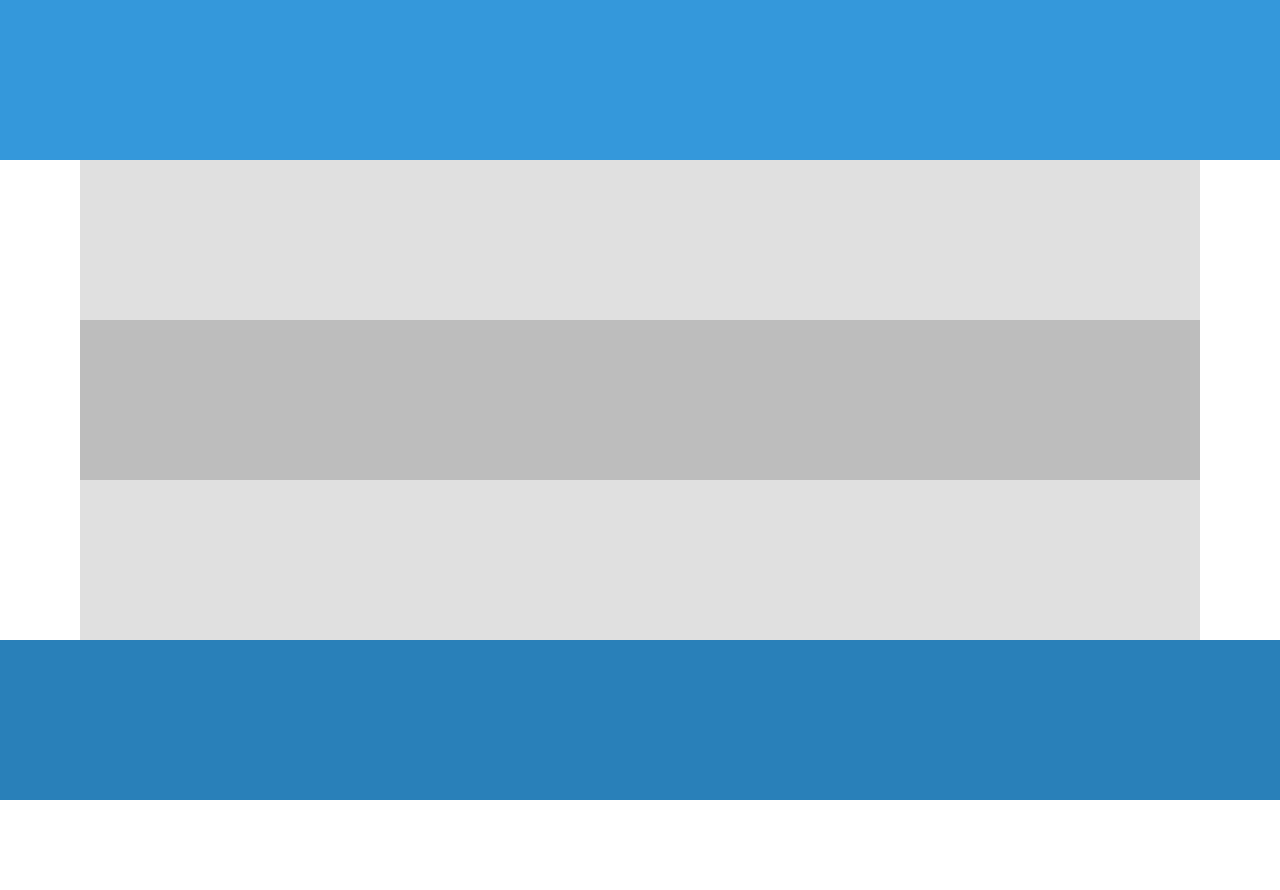
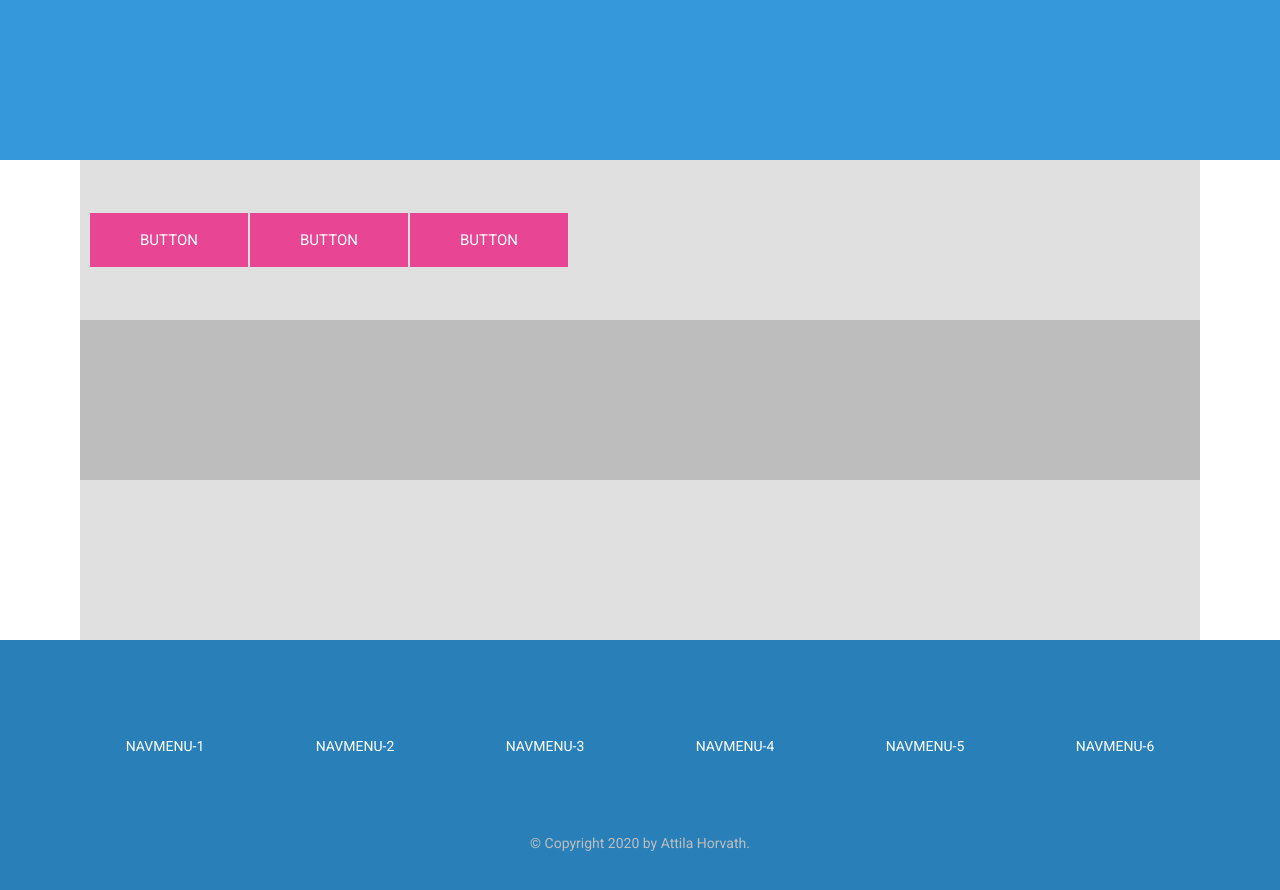
Before and after one commit to sweeptic/Scss-template-for-small-html-projects, a plain HTML site: page index.html in a window 1280 px wide. Before the commit the page ends 800 px from the top, so only its background shows below. Drawn offline with Linux system fonts and the light colour scheme.

Commit message:
add some button and footer

```diff
--- a/index.html
+++ b/index.html
@@ -21,16 +21,28 @@
 
     </header>
 
-    <section class="section-1"></section>
+    <section class="section-1">
+        <button class="btn section-1__btn">Button</button>
+        <button class="btn section-1__btn">Button</button>
+        <button class="btn section-1__btn">Button</button>
+    </section>
     <section class="section-2"></section>
     <section class="section-3"></section>
 
 
 
     <footer class="footer">
-        <!-- <p class="copyright">
+        <ul class="nav">
+            <li class="nav__item"><a href="#" class="nav__link">navmenu-1</a></li>
+            <li class="nav__item"><a href="#" class="nav__link">navmenu-2</a></li>
+            <li class="nav__item"><a href="#" class="nav__link">navmenu-3</a></li>
+            <li class="nav__item"><a href="#" class="nav__link">navmenu-4</a></li>
+            <li class="nav__item"><a href="#" class="nav__link">navmenu-5</a></li>
+            <li class="nav__item"><a href="#" class="nav__link">navmenu-6</a></li>
+        </ul>
+        <p class="copyright">
             &copy; Copyright 2020 by Attila Horvath.
-        </p> -->
+        </p>
     </footer>
 </body>
 
--- a/sass/_base.scss
+++ b/sass/_base.scss
@@ -32,6 +32,9 @@ $color-grey-light-2: #bdbdbd;
 
 $color-grey-dark-1: #757575;
 $color-grey-dark-2: #616161;
+
+$color-button:hsl(331, 78%, 59%);
+$color-button-dark:hsl(331, 78%, 49%);
 
 
 // FONT VARIABLES
@@ -70,7 +73,7 @@ body {
 
 .container {
     display: grid;
-    grid-template-rows: repeat(5,  minmax(20vh, 1fr) );
+    grid-template-rows: 20vh 20vh 20vh 20vh min-content;
     grid-template-columns: [full-start] minmax(min-content, 1fr)
     [center-start] repeat(10, [col-start] minmax(min-content, 14rem) [col-end]) [center-end] minmax(min-content, 1fr) [full-end];
         // 960 : 16x6rem
--- a/sass/_footer.scss
+++ b/sass/_footer.scss
@@ -3,3 +3,43 @@
     grid-column: full-start / full-end;
     padding: 8rem;
 }
+
+
+
+.nav {
+    list-style: none;
+
+    display: grid;
+    grid-template-columns: repeat(auto-fit, minmax(15rem, 1fr));
+    grid-gap: 2rem;
+    align-items: center;
+
+    &__link:link,
+    &__link:visited {
+        font-size: 1.4rem;
+        color: #fff;
+        text-decoration: none;
+        font-family: $font-display;
+        text-transform: uppercase;
+        text-align: center;
+        padding: 1.5rem;
+        display: block;
+        transition: all .2s;
+    }
+
+    &__link:hover,
+    &__link:active {
+        background-color: rgba(#fff, .05);
+        transform: translateY(-3px);
+    }
+}
+
+.copyright {
+    font-size: 1.4rem;
+    color: $color-grey-light-2;
+    margin-top: 6rem;
+    margin-right: auto;
+    margin-left: auto;
+    text-align: center;
+    width: 70%;
+}
--- a/sass/_section-1.scss
+++ b/sass/_section-1.scss
@@ -3,4 +3,13 @@
     grid-column: center-start / center-end;
 
     display: grid;
+    grid-template-columns: repeat(auto-fill, minmax(15rem, 1fr));
+
+    &__btn {
+        justify-self: flex-start;
+        align-self: center;
+        margin-left: 10px;
+        padding-left: 5rem;
+        padding-right: 5rem;
+    }
 }
--- a/sass/_typography.scss
+++ b/sass/_typography.scss
@@ -36,7 +36,7 @@
 }
 
 .btn {
-    background-color: $color-primary;
+    background-color: $color-button;
     color: #fff;
     border: none;
     border-radius: 0;
@@ -48,7 +48,7 @@
     transition: all .2s;
 
     &:hover {
-        background-color: $color-primary-dark;
+        background-color: $color-button-dark;
     }
 }
 
```
Also changed, not shown: css/main.css, css/main.min.css, 2 other files.
